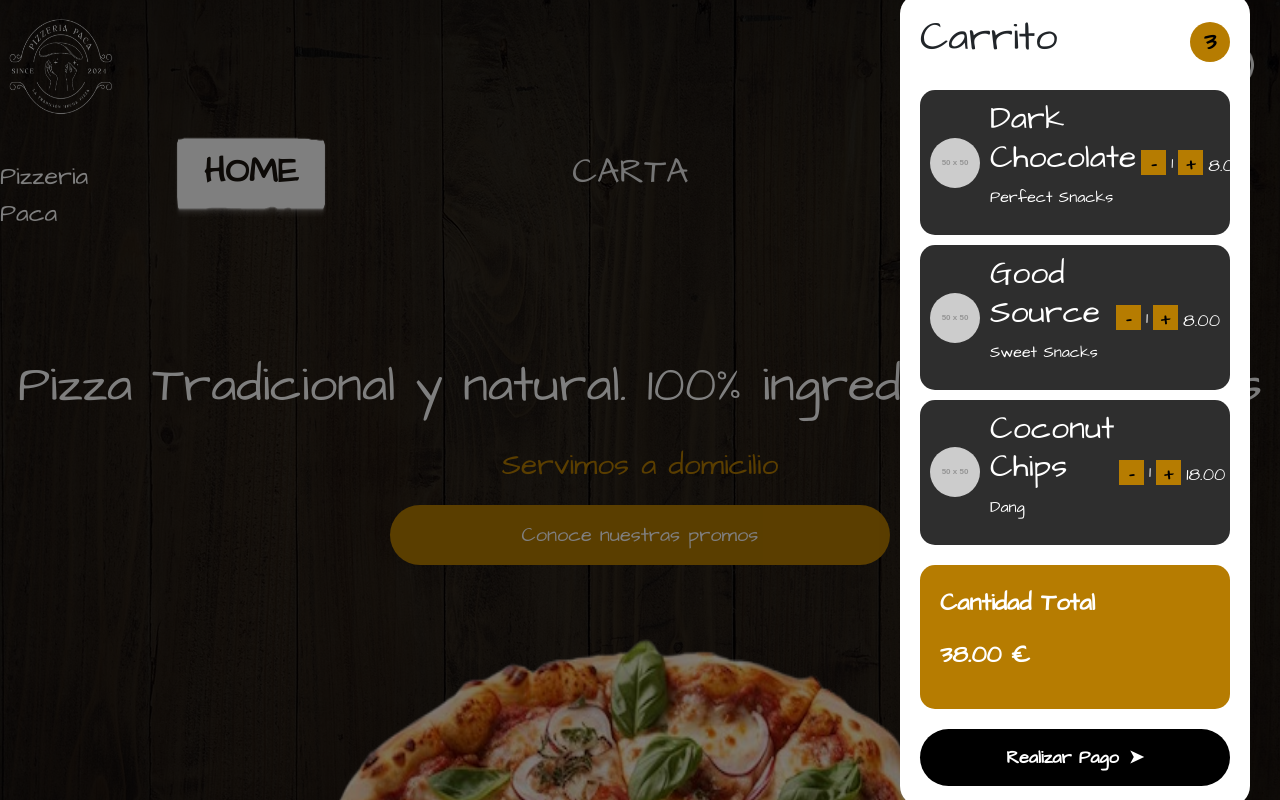
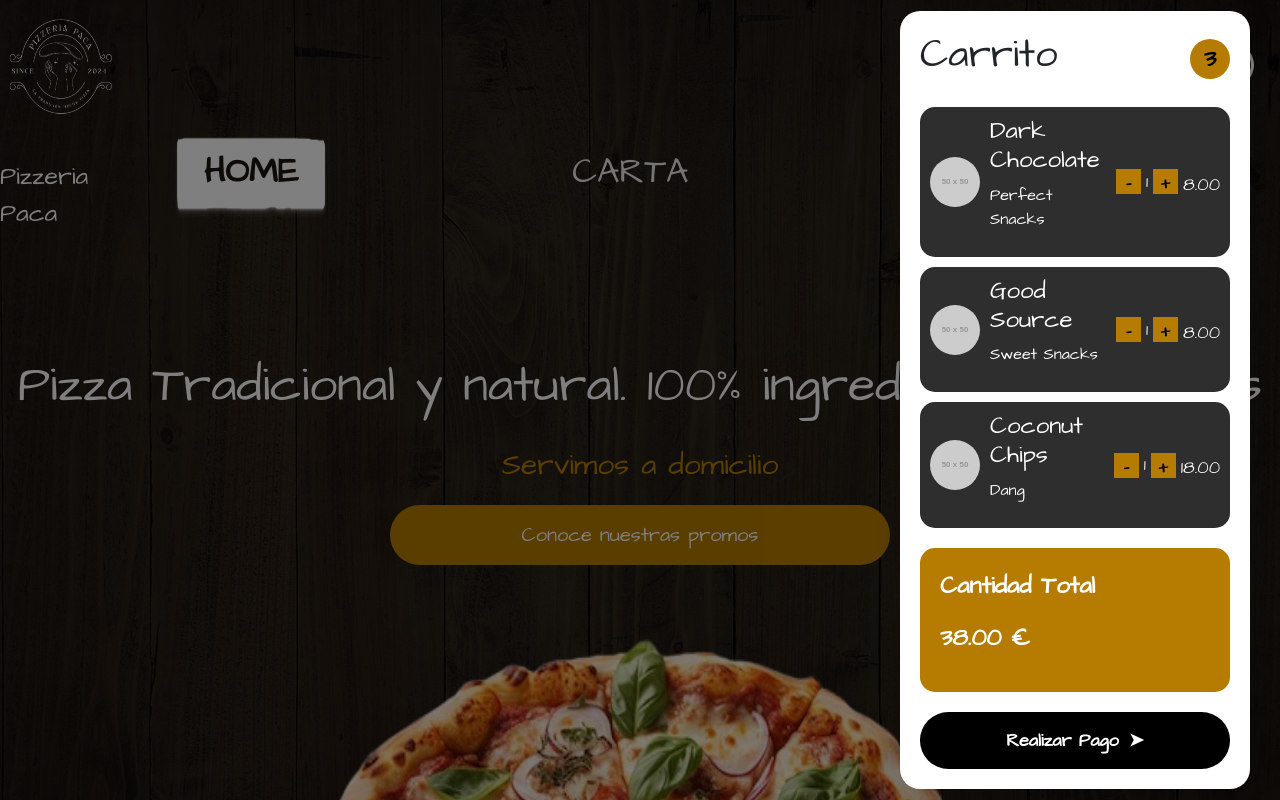
Before and after one commit to tedsalvador/P3-Digital-Academy-Project-PizzeriaPaca-Frontend, a Vue app: page / in a window 1280 px wide. Both pictures are taken after a click on the element 1136 px from the left and 65 px from the top of the page. Shown: the top 800 px of the page. Built offline with nearby package versions, Linux system fonts and the light colour scheme.

Commit message:
change styles in the cart

```diff
--- a/src/components/Titulo.vue
+++ b/src/components/Titulo.vue
@@ -91,7 +91,7 @@
          <div class="cart-item" v-for="item in items" :key="item.name">
            <img :src="item.image" alt="Product image" class="item-image" />
            <div class="item-details">
-             <h2>{{ item.name }}</h2>
+             <h2 class="item-name">{{ item.name }}</h2>
              <p>{{ item.description }}</p>
            </div>
            <div class="item-quantity">
@@ -242,7 +242,9 @@
    height: 50px;
    border-radius: 50%;
  }
-
+ .item-name {
+  font-size:x-large;
+ }
  .item-details {
    flex: 1;
    margin-left: 10px;
```
